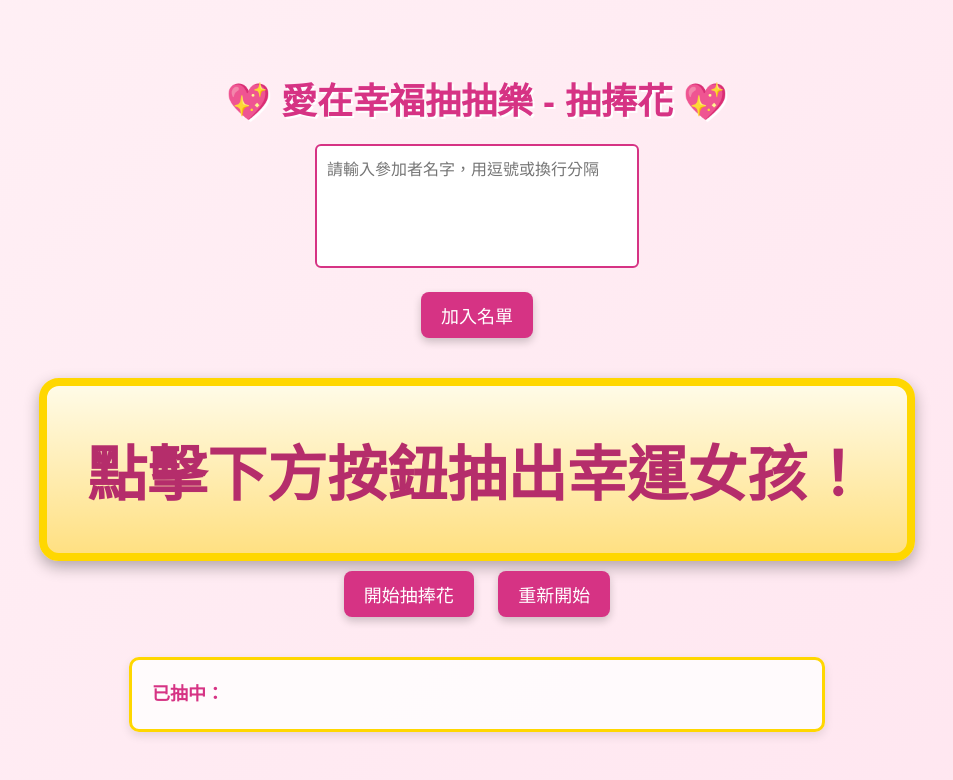
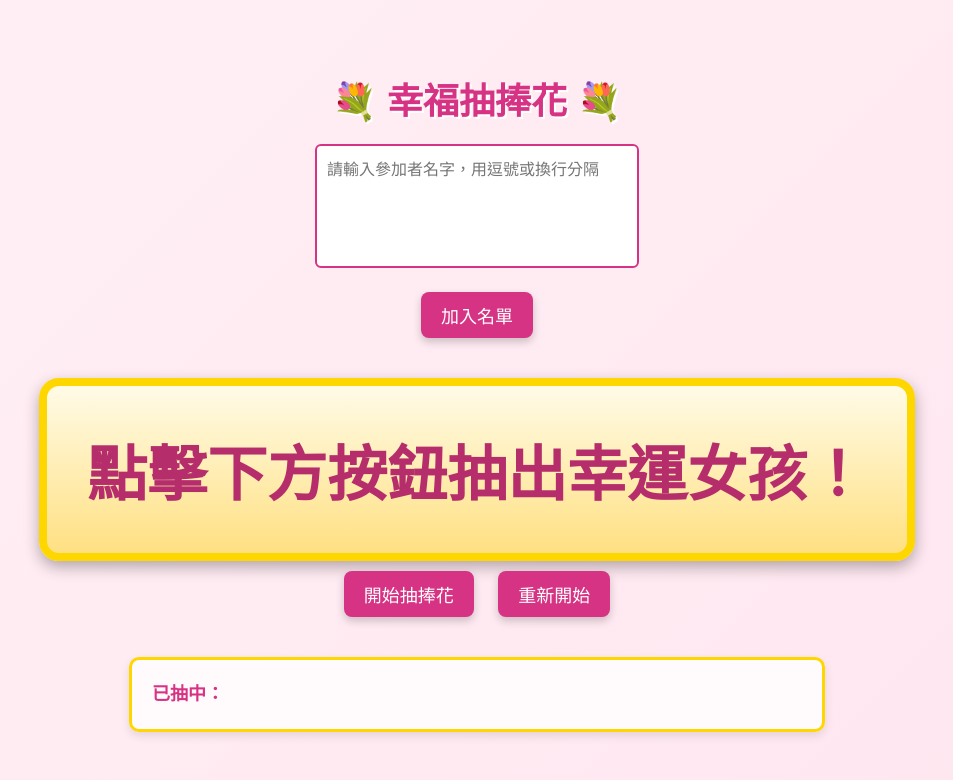
Before and after one commit to rupert860-source/-, a plain HTML site: page Index2.html in a window 1280 px wide. Shown: the whole page, without its empty margins (163-1116 px from the left). Drawn offline with Linux system fonts and the light colour scheme.

Commit message:
Update Index2.html
Signed-off-by: rupert860-source <rupert860@gmail.com>

```diff
--- a/Index2.html
+++ b/Index2.html
@@ -70,7 +70,7 @@
   </style>
 </head>
 <body>
-  <h1>💖 愛在幸福抽抽樂 - 抽捧花 💖</h1>
+  <h1>💐 幸福抽捧花 💐</h1>
 
   <div>
     <textarea id="namesInput" placeholder="請輸入參加者名字，用逗號或換行分隔"></textarea><br>
```
